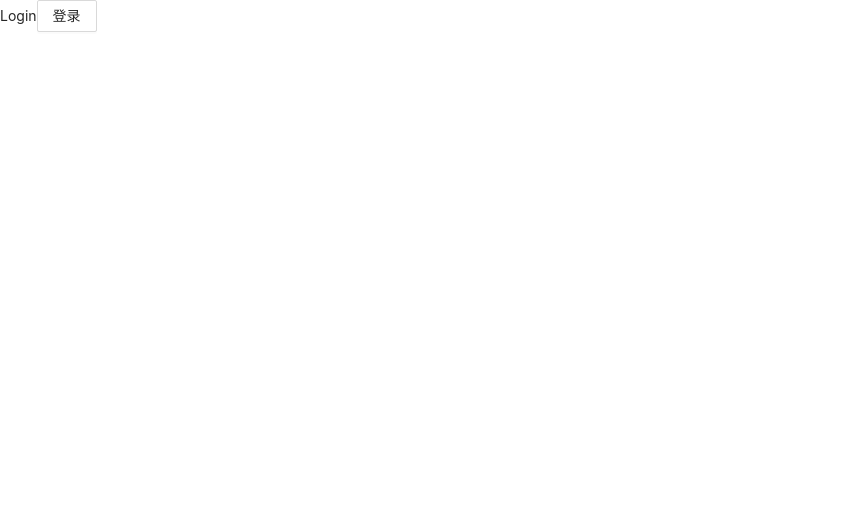
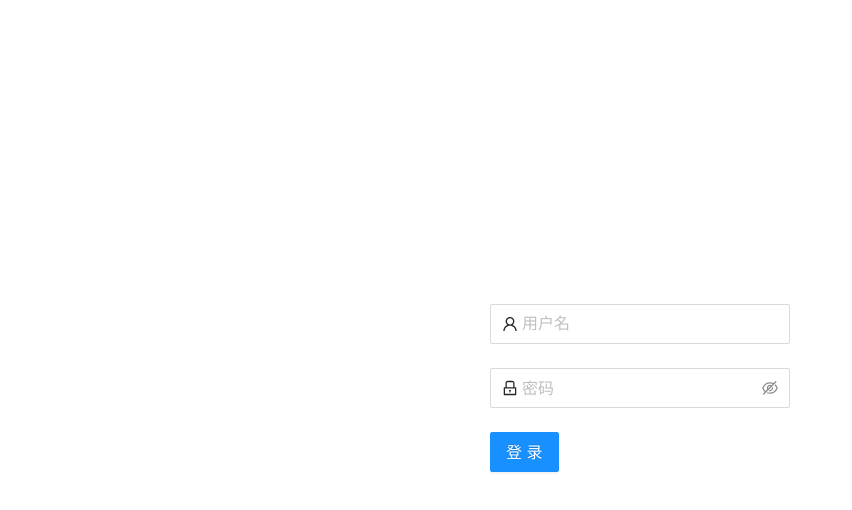
Before and after one commit to lilugirl/react-redux-toolkit-hooks-ts-admin, a React (Create React App) app: page /#/login in a window 1280 px wide. Shown: the top 510 px of the page, without its empty margins (0-852 px from the left). Built offline with nearby package versions, Linux system fonts and the light colour scheme.

Commit message:
feat:登录页

```diff
--- a/__json_server_mock__/db.json
+++ b/__json_server_mock__/db.json
@@ -1,41 +1,19 @@
 {
   "users": [
     {
-        "id":1,
-        "name":"刘晓静"
-      },{
-        "id":2,
-        "name":"张文山"
-      },{
-        "id":3,
-        "name":"徐姗姗"
-      },{
-        "id":4,
-        "name":"马丽丽"
-      }
-    ],
-    "projects":[
-      {
-        "id":1,
-        "name":"骑手管理",
-        "personId":1,
-        "organization":"外卖组",
-        "created":1604989757139
+      "id": 1,
+      "name": "刘晓静",
+      "username":"liu",
+      "password":"abc",
+      "token":"liudfafjifjaidfjaidf"
     },
     {
-        "id":2,
-        "name":"团购APP",
-        "personId":2,
-        "organization":"团购组",
-        "created":1604989757139
-      }
-      ,
-      {
-        "id":3,
-        "name":"物料管理系统",
-        "personId":2,
-        "organization":"物料组",
-        "created":1604989757139
+      "id": 2,
+      "name": "张文山",
+      "username":"zhang",
+      "password":"abc",
+      "token":"zhangdfafjifjaidfjaidf"
     }
   ]
+
 }
--- a/package.json
+++ b/package.json
@@ -22,6 +22,8 @@
     "react-redux": "^7.2.0",
     "react-router-dom": "^5.2.0",
     "react-scripts": "4.0.3",
+    "sass": "^1.32.8",
+    "sass-loader": "^11.0.1",
     "typescript": "~3.8.2"
   },
   "scripts": {
--- /dev/null
+++ b/src/core/bootstrap.ts
@@ -0,0 +1,4 @@
+export const run:()=>void=()=>{
+   // do something
+   console.log('bootstrap ...');
+}
--- a/src/config/routes.ts
+++ b/src/core/routes.ts
@@ -1,5 +1,6 @@
 import NotFound from "modules/exception/404";
-import Dashboard from "layouts/dashboard"
+import Dashboard from "layouts/dashboard";
+// import Blank from 'layouts/blank';
 import { lazy } from "react";
 const Login = lazy(() => import("../modules/login"));
 const About = lazy(() => import("../modules/simple/About"));
--- a/src/index.tsx
+++ b/src/index.tsx
@@ -4,9 +4,10 @@ import './index.css';
 import App from './modules/app';
 import {HashRouter as Router} from 'react-router-dom';
 import {store} from './modules/app/store';
-import {Provider} from 'react-redux'
+import {Provider} from 'react-redux';
+import {run} from './core/bootstrap';
 
-
+run();
 ReactDOM.render(
   <React.StrictMode>
     <Provider store={store}>
--- a/src/modules/app/index.tsx
+++ b/src/modules/app/index.tsx
@@ -1,13 +1,15 @@
 import React,{Suspense} from 'react';
 import './index.css';
 import RouterView from 'core/router';
-import routes from 'config/routes';
+import routes from 'core/routes';
 import {useSelector} from 'react-redux';
 import {selectTheme} from './store/appSlice';
+
 
 function App(props:any) {
   console.log('app props',props);
   const appTheme=useSelector(selectTheme);
+
 
   if(appTheme==='dark'){
       require('antd/dist/antd.dark.less')
--- a/src/modules/login/index.tsx
+++ b/src/modules/login/index.tsx
@@ -1,11 +1,56 @@
-import React from 'react';
-import {Button} from 'antd';
-import { TOKEN } from 'core/constants';
-const Login=()=>{
-    return (<div>Login
+import React from "react";
+import { Button } from "antd";
+import { Input, Form, Spin } from "antd";
+import { UserOutlined, LockOutlined } from '@ant-design/icons';
+import "./login.scss";
+import { TOKEN } from "core/constants";
+const Login = () => {
+  const loading = false;
+  const onLogin = (values: any) => {
+    console.log(values);
+    window.localStorage.setItem(TOKEN,values.username);
+    window.location.href="/";
+  };
 
-        <Button onClick={()=>{localStorage.setItem(TOKEN,'abc');window.location.href="/"}}> 登录</Button>
-    </div>)
-}
+  return (
+    <div id="login" className="login">
+      <div className="login__block">
+        <div className="login__logo"></div>
+        <div className="login__form">
+          {loading ? <Spin /> : null}
+          <Form onFinish={onLogin}>
+            <Form.Item
+              name="username"
+              rules={[{ required: true, message: "请输入用户名" }]}
+            >
+              <Input
+                size="large"
+                placeholder="用户名"
+                prefix={<UserOutlined className="site-form-item-icon" />}
+              />
+            </Form.Item>
+
+            <Form.Item
+              name="password"
+              rules={[{ required: true, message: "请输入密码" }]}
+            >
+              <Input.Password
+                size="large"
+                placeholder="密码"
+                prefix={<LockOutlined className="site-form-item-icon" />}
+              />
+            </Form.Item>
+
+            <Form.Item>
+              <Button size="large" type="primary" htmlType="submit">
+                登录
+              </Button>
+            </Form.Item>
+          </Form>
+        </div>
+      </div>
+    </div>
+  );
+};
 
 export default Login;
--- /dev/null
+++ b/src/modules/login/login.scss
@@ -0,0 +1,12 @@
+.login{
+    display:flex;
+    justify-content: center;
+    align-items: center;
+    height:100vh;
+
+    &__block{
+        width:300px;
+
+
+    }
+}
```
Also changed, not shown: src/layouts/blank/index.tsx (added, +11 -0 lines), 1 other file (tests, documents, lock files or other folders). Lines whose indentation alone changed are shown as unchanged.
